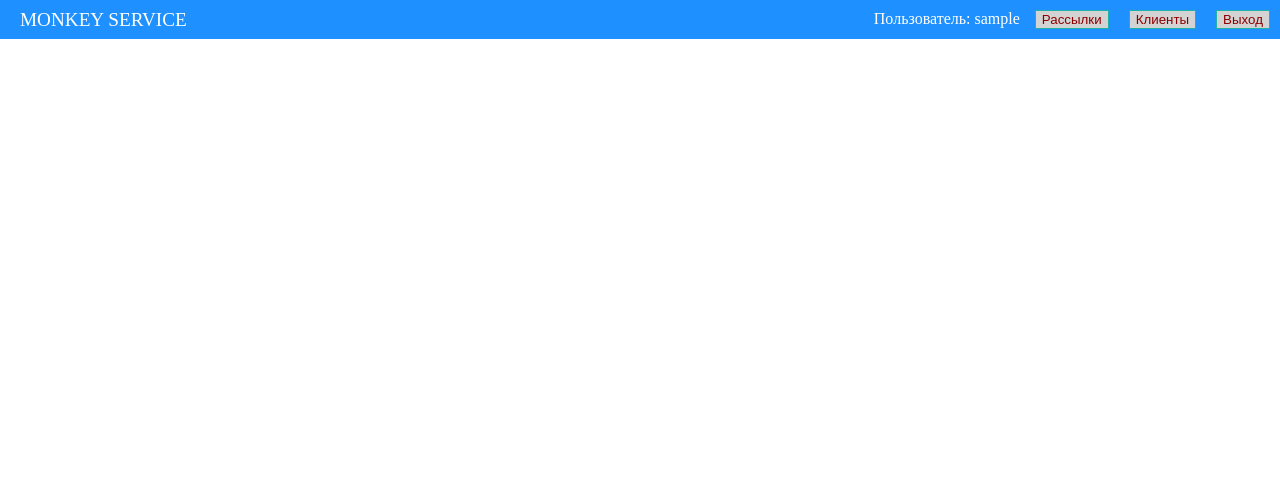
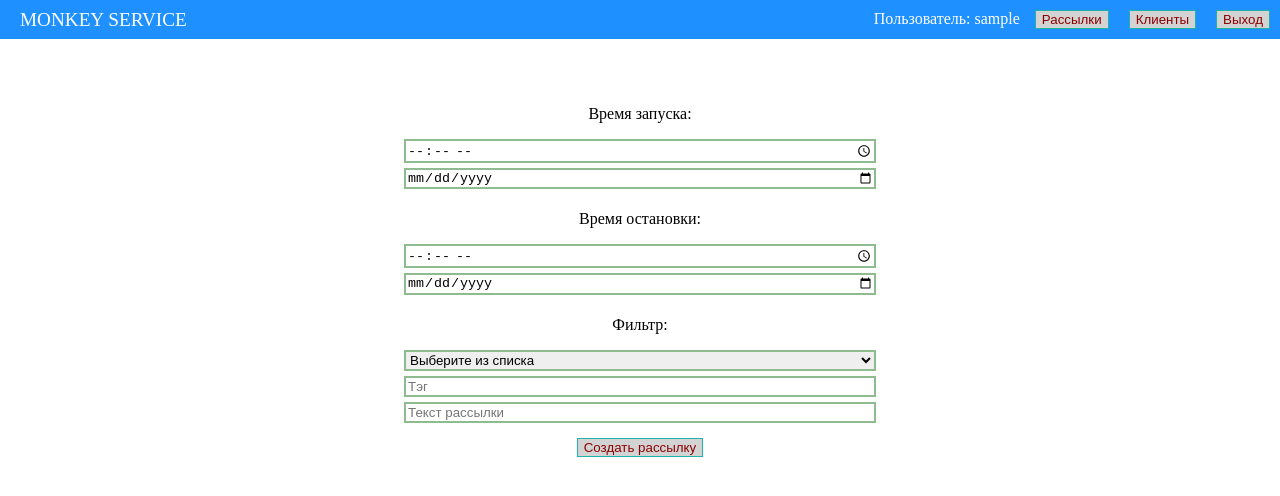
Before and after one commit to KD3821/email_vue, a Vue app: page /campaigns/add in a window 1280 px wide. Shown: the top 496 px of the page. Built offline with nearby package versions, Linux system fonts and the light colour scheme; sample sign-in values are in the browser's storage.

Commit message:
feat: add 'Create Campaign' logic

```diff
--- a/src/components/Campaign.vue
+++ b/src/components/Campaign.vue
@@ -5,7 +5,7 @@
       <div>Начало: {{ campaign.start_at }}</div>
       <div>Завершение: {{ campaign.finish_at }}</div>
       <div>Текст: {{ campaign.text }}</div>
-      <div>Параметры: {{ campaign.params }}</div>
+      <div>Фильтр: {{ campaign.params.tag }} {{ campaign.params.carrier }}</div>
       <div>Статус: {{ campaign.status }}</div>
     </div>
     <div class="campaign__bttns">
--- a/src/components/UI/MyInput.vue
+++ b/src/components/UI/MyInput.vue
@@ -2,8 +2,8 @@
   <input
       v-bind:value="modelValue"
       v-on:input="updateInput"
-      class="input"
       type="text"
+      class="my-input"
   >
 </template>
 
@@ -21,9 +21,13 @@ export default {
 }
 </script>
 
-<style scoped>
-.input {
+<style>
+.my-input {
   width: 40%;
   border: 2px solid darkseagreen;
+  margin-bottom: 5px;
+  -webkit-box-sizing: border-box;
+  -moz-box-sizing: border-box;
+  box-sizing: border-box;
 }
 </style>
--- /dev/null
+++ b/src/components/UI/MySelect.vue
@@ -0,0 +1,41 @@
+<template>
+  <select
+      v-bind:value="modelValue"
+      v-on:input="modelValue = $event.target.value"
+      v-on:change="changeOption"
+      class="my-input"
+  >
+    <option disabled value="">Выберите из списка</option>
+    <option
+        v-for="option in options"
+        v-bind:value="option.value"
+        v-bind:key="option.value"
+    >
+      {{ option.name }}
+    </option>
+  </select>
+</template>
+
+<script>
+export default {
+  name: 'my-select',
+  props: {
+    modelValue: {
+      type: String,
+    },
+    options: {
+      type: Array,
+      default: () => []
+    }
+  },
+  methods: {
+    changeOption(event) {
+      this.$emit('update:modelValue', event.target.value)
+    }
+  }
+}
+</script>
+
+<style scoped>
+
+</style>
--- /dev/null
+++ b/src/pages/AddCampaignPage.vue
@@ -0,0 +1,165 @@
+<template>
+  <div>
+    <form v-on:submit.prevent class="add-item-form">
+      <p>Время запуска:</p>
+      <my-input
+        v-bind:value="startTime"
+        v-on:input="startTime = $event.target.value"
+        type="time"
+      ></my-input>
+      <my-input
+        v-bind:value="startDate"
+        v-on:input="startDate = $event.target.value"
+        type="date"
+      ></my-input>
+      <p>Время остановки:</p>
+      <my-input
+          v-bind:value="finishTime"
+          v-on:input="finishTime = $event.target.value"
+          type="time"
+      ></my-input>
+      <my-input
+          v-bind:value="finishDate"
+          v-on:input="finishDate = $event.target.value"
+          type="date"
+      ></my-input>
+      <p>Фильтр:</p>
+      <my-select
+          v-bind:value="selectedCarrier"
+          v-on:input="selectedCarrier = $event.target.value"
+          v-bind:options="carrierOptions"
+      />
+      <my-input
+          v-bind:value="tag"
+          v-on:input="tag = $event.target.value"
+          type="text"
+          placeholder="Тэг"
+      ></my-input>
+      <my-input
+          v-bind:value="text"
+          v-on:input="text = $event.target.value"
+          type="text"
+          placeholder="Текст рассылки"
+      ></my-input>
+      <my-button
+        v-on:click="runCreateCampaign"
+      >
+        Создать рассылку
+      </my-button>
+      <div v-if="success" class="success">{{ success }}</div>
+      <div v-else class="failure">{{ failure }}</div>
+    </form>
+  </div>
+</template>
+
+<script>
+import MyInput from "@/components/UI/MyInput";
+import MyButton from "@/components/UI/MyButton";
+import MySelect from "@/components/UI/MySelect";
+import axiosInstance from "@/services/AxiosTokenInstance";
+import CreateCampaignValidations from "@/services/CreateCampaignValidations";
+import { mapActions } from "vuex";
+import { REFRESH_ACTION } from "@/store/storeConstants";
+import SignupValidations from "@/services/SignupValidations";
+export default {
+  components: {
+    MyInput,
+    MyButton,
+    MySelect
+  },
+  data() {
+    return {
+      isRefreshed: false,
+      startTime: '',
+      startDate: '',
+      finishTime: '',
+      finishDate: '',
+      selectedCarrier: '',
+      tag: '',
+      text: '',
+      success: '',
+      failure: '',
+      errors: {},
+      carrierOptions: [
+        {value: 'mts', name: 'МТС'},
+        {value: 'megafon', name: 'Мегафон'},
+        {value: 'beeline', name: 'Билайн'},
+        {value: 'tele2', name: 'Теле2'},
+        {value: 'yota', name: 'Йота'}
+      ],
+    }
+  },
+  methods: {
+    ...mapActions('auth', {
+      getRefresh: REFRESH_ACTION
+    }),
+    async createCampaign() {
+      let campaignData = {
+        start_at: `${this.startDate}T${this.startTime}:00+03:00`,
+        finish_at: `${this.finishDate}T${this.finishTime}:00+03:00`,
+        text: this.text,
+        params: {
+          'tag': this.tag,
+          'carrier': this.selectedCarrier,
+        }
+      };
+      let validations = new CreateCampaignValidations(
+          campaignData.start_at,
+          campaignData.finish_at,
+          campaignData.text,
+          campaignData.params.carrier
+      );
+      this.errors = validations.checkCreateCampaignValidations()
+      if ('start' in this.errors || 'finish' in this.errors || 'text' in this.errors || 'carrier' in this.errors) {
+        this.failure = CreateCampaignValidations.getErrorMessageDetail(this.errors);
+        return false;
+      }
+      try {
+        await axiosInstance.post('http://127.0.0.1:8000/api/campaigns/', campaignData).then((response) => {
+          if (response.status === 201) {
+            this.success = `ОК! Фильтр: ${this.tag} ${this.selectedCarrier}. Старт:${new Date(campaignData.start_at)}`
+          } else {
+            this.failure = 'ОШИБКА. Проверьте правильность заполнения формы.'
+          }
+        });
+      } catch (e) {
+        if (typeof e.response !== "undefined" && e.response.status === 401 && !this.isRefreshed) {
+          try {
+            await this.getRefresh();
+            this.isRefreshed = true;
+          } catch (err) {
+            this.$router.replace('/login');
+          }
+        } else if (e.response.status === 400) {
+          this.failure = CreateCampaignValidations.getErrorMessageDetail(e.response.data);
+          return false;
+        } else {
+          this.$router.replace('/error');
+        }
+      }
+    },
+    async runCreateCampaign() {
+      do {
+        await this.createCampaign();
+      } while (this.isRefreshed)
+    }
+  }
+}
+</script>
+
+<style scoped>
+.add-item-form {
+  display: flex;
+  flex-direction: column;
+  align-items: center;
+  margin: 50px;
+}
+.success {
+  color: green;
+  font-size: 10pt;
+}
+.failure {
+  color: red;
+  font-size: 10pt;
+}
+</style>
--- a/src/pages/CampaignsPage.vue
+++ b/src/pages/CampaignsPage.vue
@@ -1,19 +1,26 @@
 <template>
   <div>
-    <h2>Рассылки</h2>
+    <div class="top_bttns">
+      <h2>Рассылки</h2>
+      <my-button v-on:click="$router.push('/campaigns/add')">
+        Создать рассылку
+      </my-button>
+    </div>
     <div class="dock__bttns">
+      <my-select
+          v-bind:value="selectedSort"
+          v-on:input="selectedSort = $event.target.value"
+          v-bind:options="sortOptions"
+      ></my-select>
       <my-input
           v-bind:value="searchQuery"
           v-on:input="searchQuery = $event.target.value"
           placeholder="Найти рассылку ..."
       ></my-input>
-      <my-button v-on:click="$router.push('/campaigns/add')">
-        Создать рассылку
-      </my-button>
     </div>
     <campaign-list
         v-bind:count
-        v-bind:campaigns="searchedCampaigns"
+        v-bind:campaigns="sortedAndSearchedCampaigns"
     />
   </div>
 </template>
@@ -23,20 +30,28 @@ import axiosInstance from "@/services/AxiosTokenInstance";
 import CampaignList from "@/components/CampaignList";
 import MyInput from "@/components/UI/MyInput";
 import MyButton from "@/components/UI/MyButton";
+import MySelect from "@/components/UI/MySelect";
 import { mapActions } from "vuex";
 import { REFRESH_ACTION } from "@/store/storeConstants";
 export default {
   components: {
     CampaignList,
     MyInput,
-    MyButton
+    MyButton,
+    MySelect
   },
   data() {
     return {
       campaigns: [],
       count: 0,
       searchQuery: '',
-      isRefreshed: false
+      isRefreshed: false,
+      selectedSort: '',
+      sortOptions: [
+        {value: 'text', name: 'По тексту сообщения'},
+        {value: 'params', name: 'По мобильному оператору'},
+        {value: 'status', name: 'По статусу'}
+      ]
     }
   },
   methods: {
@@ -73,9 +88,23 @@ export default {
     this.runFetchCampaigns();
 },
   computed: {
-    searchedCampaigns() {
-      return this.campaigns.filter((campaign) => {
-        return campaign.text.toLowerCase().includes(this.searchQuery.toLowerCase())
+    sortedCampaigns() {
+      return [...this.campaigns].sort((campaign1, campaign2) => {
+        if (this.selectedSort === 'params') {
+          return campaign1[this.selectedSort].carrier?.localeCompare(campaign2[this.selectedSort].carrier)
+        } else {
+          return campaign1[this.selectedSort]?.localeCompare(campaign2[this.selectedSort])
+        }
+      });
+    },
+    sortedAndSearchedCampaigns() {
+      return this.sortedCampaigns.filter(campaign => {
+        if (this.selectedSort === 'params') {
+          return campaign[this.selectedSort].carrier.toLowerCase().includes(this.searchQuery.toLowerCase())
+        } else {
+          let key = !!this.selectedSort ? this.selectedSort : 'text'
+          return campaign[key].toLowerCase().includes(this.searchQuery.toLowerCase())
+        }
       });
     }
   }
@@ -83,9 +112,15 @@ export default {
 </script>
 
 <style>
+.top_bttns {
+  display: flex;
+  justify-content: space-between;
+  align-items: center;
+}
 .dock__bttns {
   display: flex;
-  justify-content: space-around;
+  flex-direction: column;
+  justify-content: center;
   align-items: center;
 }
 </style>
--- a/src/pages/LoginPage.vue
+++ b/src/pages/LoginPage.vue
@@ -77,11 +77,6 @@ export default {
       });
     }
   },
-  // computed: {
-  //   ...mapState('auth', {
-  //     username: state => state.username
-  //   })
-  // }
 }
 </script>
 
--- a/src/router/router.js
+++ b/src/router/router.js
@@ -7,6 +7,7 @@ import RegisterPage from "@/pages/RegisterPage";
 import ErrorPage from "@/pages/ErrorPage";
 import store from "@/store/store";
 import { IS_USER_AUTHENTICATED_GETTER } from "@/store/storeConstants";
+import AddCampaignPage from "@/pages/AddCampaignPage";
 
 const routes = [
     {
@@ -37,6 +38,11 @@ const routes = [
         path: '/campaigns',
         component: CampaignsPage,
         meta: { loggedIn: true }
+    },
+    {
+        path: '/campaigns/add',
+        component: AddCampaignPage,
+        meta: { loggedIn: true}
     }
 ]
 
--- /dev/null
+++ b/src/services/CreateCampaignValidations.js
@@ -0,0 +1,37 @@
+import Validations from './Validatations';
+
+class CreateCampaignValidations {
+    constructor(start_at, finish_at, text, carrier) {
+        this.startAt = start_at;
+        this.finishAt = finish_at;
+        this.text = text;
+        this.carrier = carrier;
+    }
+
+    checkCreateCampaignValidations() {
+        let errors = [];
+        if (!Validations.checkCampaignStartDate(this.startAt, this.finishAt)) {
+            errors['start'] = 'Дата начала рассылки не может быть позднее даты ее завершения';
+        }
+        if (!Validations.checkCampaignFinishDate(this.finishAt)) {
+            errors['finish'] = 'Дата завершения рассылки не может быть раньше даты ее запуска';
+        }
+        if (this.text.length < 10) {
+            errors['text'] = 'Минимальная длина сообщения - 10 символов';
+        }
+        if (!!!this.carrier) {
+            errors['carrier'] = 'Выберите мобильного оператора';
+        }
+        return errors;
+    }
+
+    static getErrorMessageDetail(detail) {
+        let errorMsg = [];
+        for (let key in detail) {
+            errorMsg.push(`${key} - ${detail[key]}`)
+        }
+        return errorMsg.length > 1 ? errorMsg.join(' ') : errorMsg[0];
+    }
+}
+
+export default CreateCampaignValidations;
--- a/src/services/Validatations.js
+++ b/src/services/Validatations.js
@@ -14,4 +14,13 @@ export default class Validatations {
     static minLength(password, minLength) {
         return password.length >= minLength;
     }
+
+    static checkCampaignStartDate(startAt, finishAt) {
+        return finishAt > startAt;
+    }
+
+    static checkCampaignFinishDate(finishAt) {
+        let now = new Date()
+        return finishAt > now.toISOString();
+    }
 }
```
